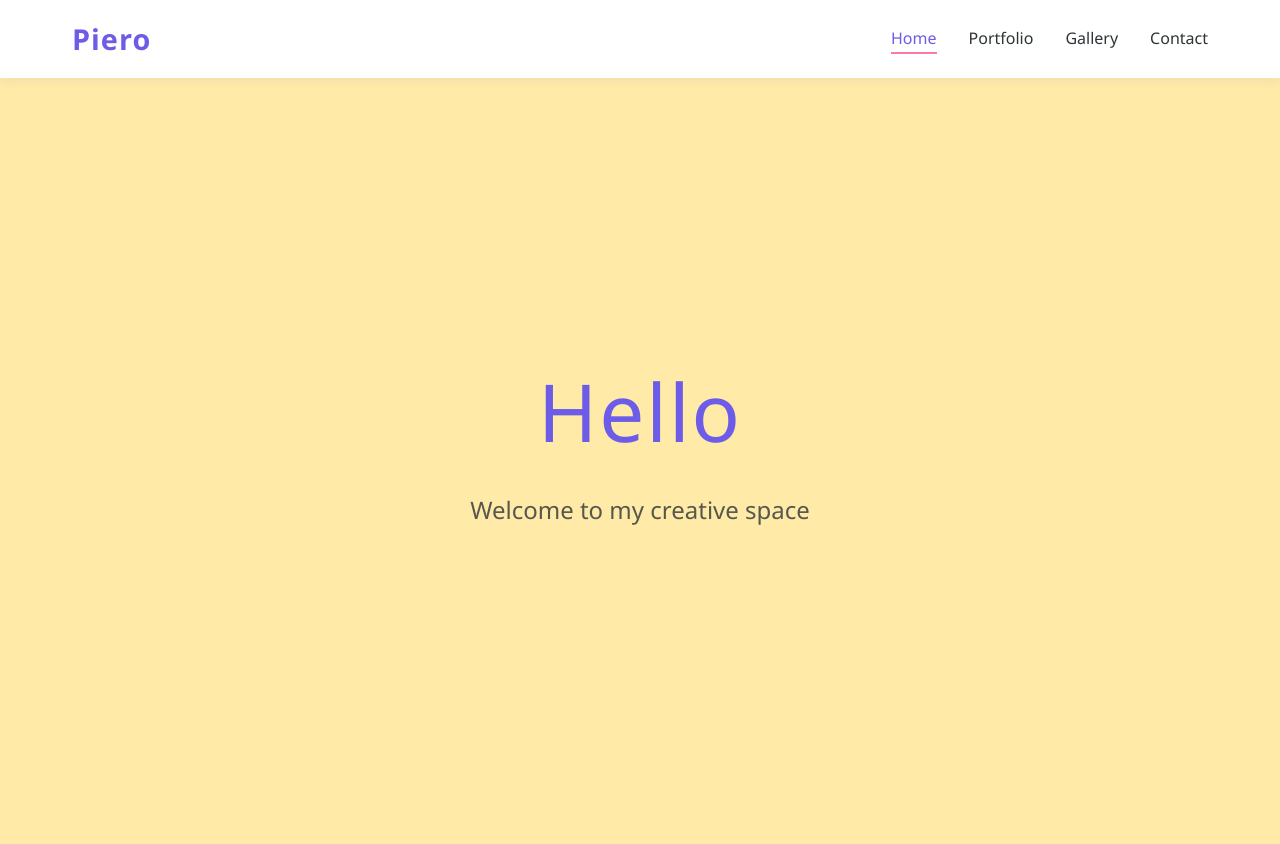
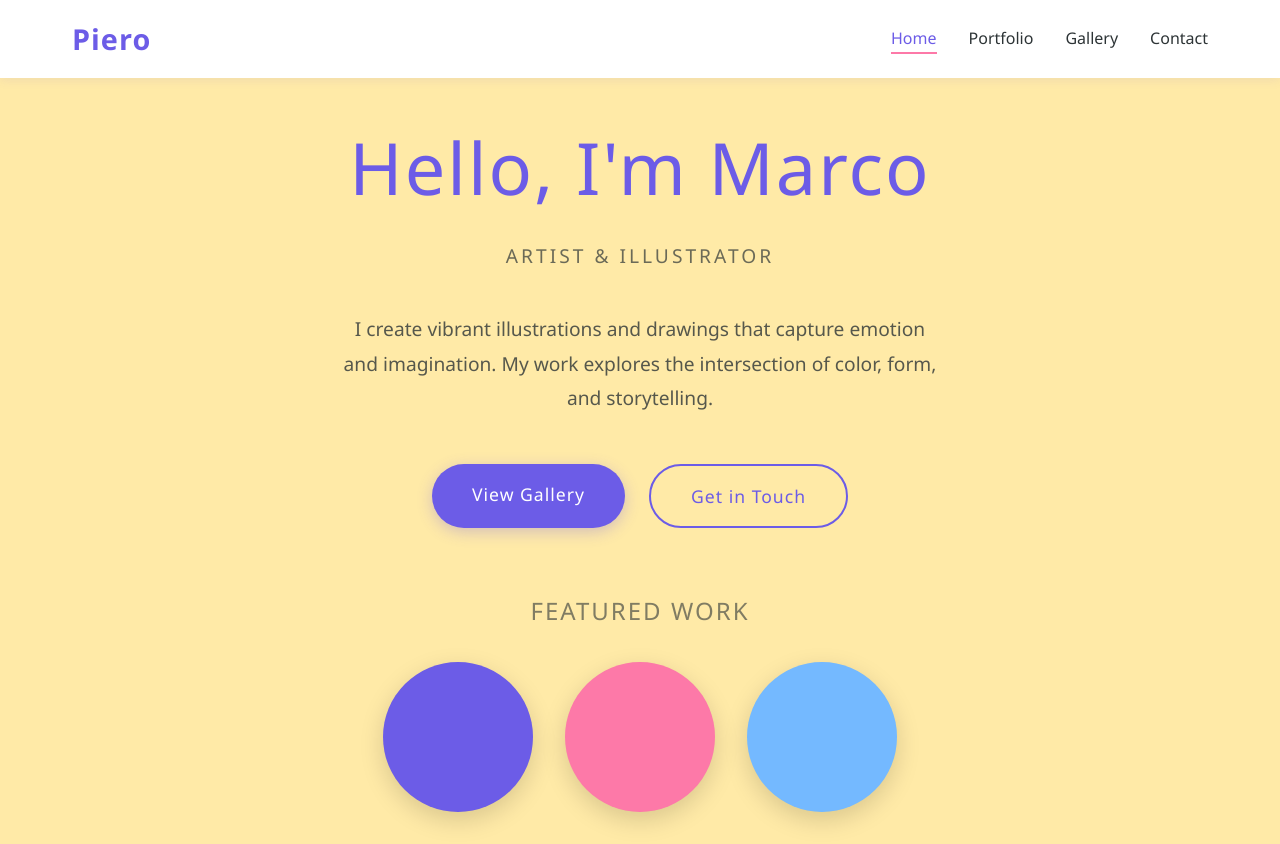
Before and after one commit to mullermatej/piero-portfolio, a plain HTML site: page index.html in a window 1280 px wide. Before the commit the page ends 800 px from the top, so only its background shows below. Drawn offline with Linux system fonts and the light colour scheme.

Commit message:
feat: update home section with personalized introduction, bio, and call-to-action buttons

```diff
--- a/index.html
+++ b/index.html
@@ -56,8 +56,52 @@
 
 		<main class="home-container">
 			<div class="welcome-section">
-				<h1 class="welcome-title">Hello</h1>
-				<p class="welcome-subtitle">Welcome to my creative space</p>
+				<h1 class="welcome-title">Hello, I'm Marco</h1>
+				<p class="welcome-subtitle">Artist & Illustrator</p>
+
+				<div class="home-bio">
+					<p>
+						I create vibrant illustrations and drawings that capture emotion and imagination. My work
+						explores the intersection of color, form, and storytelling.
+					</p>
+				</div>
+
+				<div class="home-cta-buttons">
+					<a
+						href="gallery.html"
+						class="cta-button cta-primary"
+						>View Gallery</a
+					>
+					<a
+						href="contact.html"
+						class="cta-button cta-secondary"
+						>Get in Touch</a
+					>
+				</div>
+
+				<div class="featured-preview">
+					<h3 class="preview-title">Featured Work</h3>
+					<div class="preview-grid">
+						<div class="preview-item">
+							<div
+								class="preview-circle"
+								style="background-color: #6c5ce7"
+							></div>
+						</div>
+						<div class="preview-item">
+							<div
+								class="preview-circle"
+								style="background-color: #fd79a8"
+							></div>
+						</div>
+						<div class="preview-item">
+							<div
+								class="preview-circle"
+								style="background-color: #74b9ff"
+							></div>
+						</div>
+					</div>
+				</div>
 			</div>
 		</main>
 
--- a/styles.css
+++ b/styles.css
@@ -108,10 +108,11 @@ body {
 .welcome-section {
 	text-align: center;
 	animation: fadeIn 1s ease-in;
+	max-width: 900px;
 }
 
 .welcome-title {
-	font-size: 5rem;
+	font-size: 4.5rem;
 	color: var(--primary-color);
 	margin-bottom: 1rem;
 	font-weight: 300;
@@ -119,9 +120,113 @@ body {
 }
 
 .welcome-subtitle {
+	font-size: 1.8rem;
+	color: var(--dark-color);
+	opacity: 0.7;
+	font-weight: 300;
+	margin-bottom: 2rem;
+	text-transform: uppercase;
+	letter-spacing: 3px;
+	font-size: 1.2rem;
+}
+
+.home-bio {
+	margin: 2.5rem auto;
+	max-width: 600px;
+}
+
+.home-bio p {
+	font-size: 1.2rem;
+	line-height: 1.8;
+	color: var(--dark-color);
+	opacity: 0.8;
+	font-weight: 300;
+}
+
+.home-cta-buttons {
+	display: flex;
+	gap: 1.5rem;
+	justify-content: center;
+	margin: 3rem 0;
+	flex-wrap: wrap;
+}
+
+.cta-button {
+	padding: 1rem 2.5rem;
+	text-decoration: none;
+	border-radius: 50px;
+	font-size: 1.1rem;
+	font-weight: 500;
+	transition: all 0.3s ease;
+	letter-spacing: 1px;
+}
+
+.cta-primary {
+	background-color: var(--primary-color);
+	color: var(--white);
+	box-shadow: 0 4px 15px rgba(108, 92, 231, 0.3);
+}
+
+.cta-primary:hover {
+	background-color: var(--secondary-color);
+	transform: translateY(-3px);
+	box-shadow: 0 6px 20px rgba(108, 92, 231, 0.4);
+}
+
+.cta-secondary {
+	background-color: transparent;
+	color: var(--primary-color);
+	border: 2px solid var(--primary-color);
+}
+
+.cta-secondary:hover {
+	background-color: var(--primary-color);
+	color: var(--white);
+	transform: translateY(-3px);
+}
+
+.featured-preview {
+	margin-top: 4rem;
+	animation: fadeIn 1.5s ease-in;
+}
+
+.preview-title {
 	font-size: 1.5rem;
 	color: var(--dark-color);
-	opacity: 0.8;
+	opacity: 0.6;
+	font-weight: 300;
+	margin-bottom: 2rem;
+	text-transform: uppercase;
+	letter-spacing: 2px;
+}
+
+.preview-grid {
+	display: flex;
+	gap: 2rem;
+	justify-content: center;
+	align-items: center;
+	flex-wrap: wrap;
+}
+
+.preview-item {
+	cursor: pointer;
+	transition: transform 0.3s ease;
+}
+
+.preview-item:hover {
+	transform: scale(1.1);
+}
+
+.preview-circle {
+	width: 150px;
+	height: 150px;
+	border-radius: 50%;
+	box-shadow: 0 8px 25px rgba(0, 0, 0, 0.15);
+	transition: box-shadow 0.3s ease;
+}
+
+.preview-item:hover .preview-circle {
+	box-shadow: 0 12px 35px rgba(0, 0, 0, 0.25);
 }
 
 /* Content Pages */
@@ -421,10 +526,28 @@ body {
 	}
 
 	.welcome-title {
-		font-size: 3rem;
+		font-size: 2.8rem;
 	}
 
 	.welcome-subtitle {
+		font-size: 1rem;
+	}
+
+	.home-bio p {
+		font-size: 1.1rem;
+	}
+
+	.cta-button {
+		padding: 0.9rem 2rem;
+		font-size: 1rem;
+	}
+
+	.preview-circle {
+		width: 120px;
+		height: 120px;
+	}
+
+	.preview-title {
 		font-size: 1.2rem;
 	}
 
@@ -483,11 +606,34 @@ body {
 	}
 
 	.welcome-title {
-		font-size: 2.5rem;
+		font-size: 2rem;
 	}
 
 	.welcome-subtitle {
+		font-size: 0.9rem;
+	}
+
+	.home-bio p {
 		font-size: 1rem;
+	}
+
+	.home-cta-buttons {
+		flex-direction: column;
+		gap: 1rem;
+	}
+
+	.cta-button {
+		width: 100%;
+		padding: 0.8rem 1.5rem;
+	}
+
+	.preview-circle {
+		width: 100px;
+		height: 100px;
+	}
+
+	.preview-grid {
+		gap: 1.5rem;
 	}
 
 	.contact-title {
```
